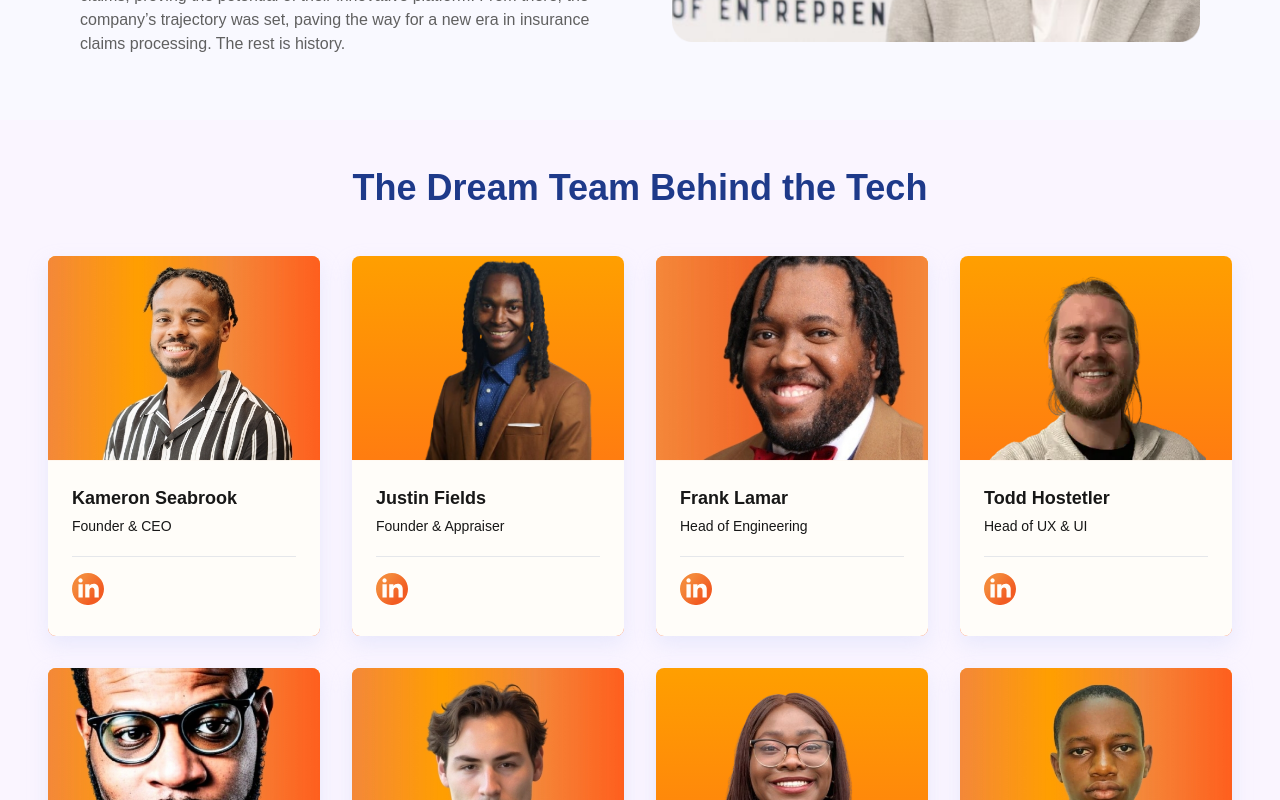
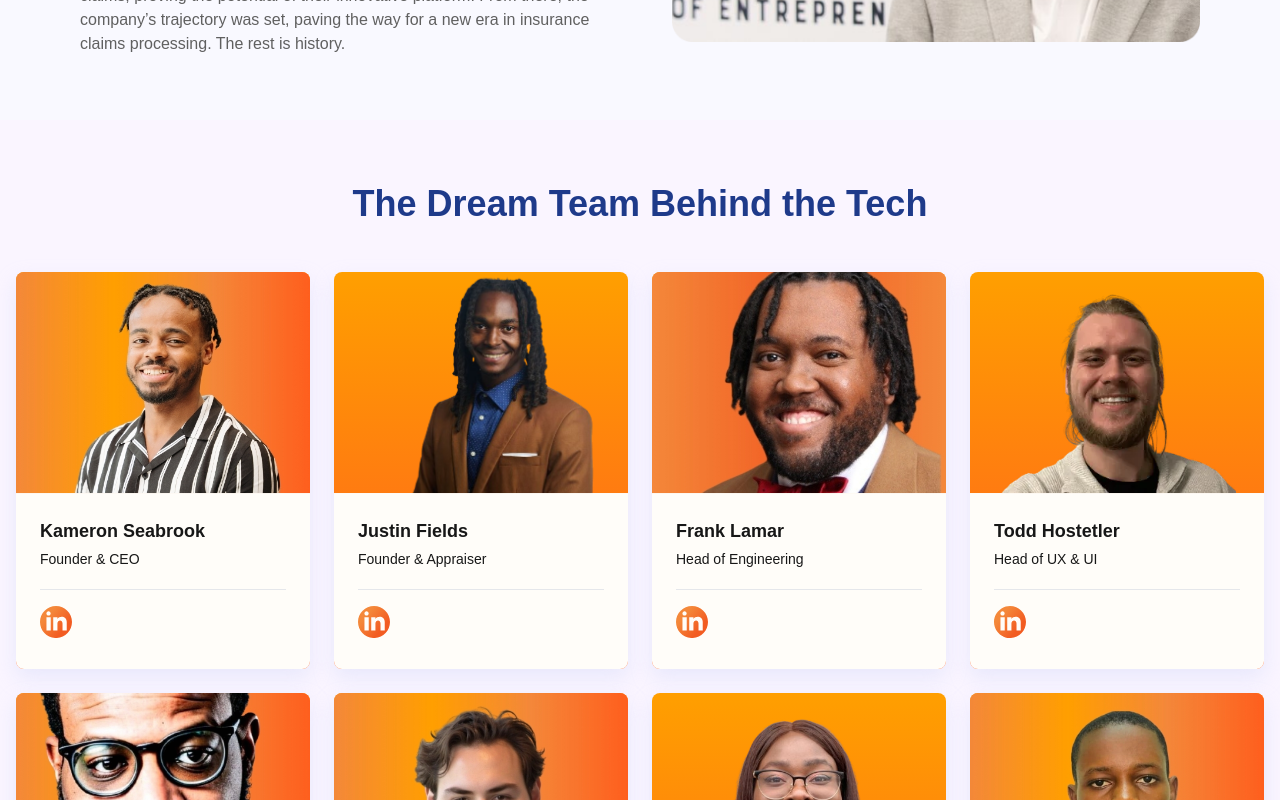
Before and after one commit to DevTaiwo18/OBAI-WEBSITE, a React (Vite) app: page /about in a window 1280 px wide. Shown: the part 780-1580 px from the top of the page. Built offline with nearby package versions, Linux system fonts and the light colour scheme.

Commit message:
Removed animation

```diff
--- a/src/Component/About_Us/About.jsx
+++ b/src/Component/About_Us/About.jsx
@@ -39,9 +39,9 @@ function About() {
         <WhoWeAre />
       </AnimatedSection> */}
 
-      <AnimatedSection>
+      <div>
         <DreamTeam />
-      </AnimatedSection>
+      </div>
 
       <AnimatedSection>
         <PeopleSay />
--- a/src/Component/About_Us/DreamTeam.jsx
+++ b/src/Component/About_Us/DreamTeam.jsx
@@ -1,3 +1,4 @@
+import { useEffect, useState } from 'react';
 import { motion } from 'framer-motion';
 import PropTypes from 'prop-types';
 import Kameron from '../../assets/Kameron_bg2.jpg';
@@ -21,22 +22,32 @@ const teamMembers = [
   { name: "Adeyemi Taiwo", role: "Jr. Software Engineer", image: Adeyemi, linkedin: "https://www.linkedin.com/in/adeyemi-taiwo-5892082b0/" },
 ];
 
-const TeamMemberCard = ({ name, role, image, linkedin }) => {
+const TeamMemberCard = ({ name, role, image, linkedin, delay }) => {
+  const [mounted, setMounted] = useState(false);
+
+  useEffect(() => {
+    setMounted(true);
+  }, []);
+
+  if (!mounted) {
+    return null;
+  }
+
   return (
     <motion.div
+      initial={{ opacity: 0, y: 20 }}
+      animate={{ opacity: 1, y: 0 }}
+      transition={{ duration: 0.5, delay: delay * 0.1 }}
       className="relative w-full bg-gradient-to-b from-brand-tertiary to-brand-primary rounded-lg overflow-hidden shadow-custom hover:shadow-lg transition-shadow duration-300"
-      whileHover={{ y: -5 }}
-      transition={{ type: "spring", stiffness: 300 }}
     >
       {/* Image Container */}
       <div className="w-full aspect-[4/3]">
         <img
           src={image}
           alt={name}
-          loading="lazy"
           className="w-full h-full object-cover object-center"
           onError={(e) => {
-            e.target.onerror = null; // Prevent infinite loop
+            e.target.onerror = null;
             e.target.style.display = 'none';
           }}
         />
@@ -57,11 +68,7 @@ const TeamMemberCard = ({ name, role, image, linkedin }) => {
             aria-label={`${name}'s LinkedIn Profile`}
             className="inline-block"
           >
-            <img
-              src={LinkedIn}
-              alt="LinkedIn"
-              className="w-6 sm:w-8 h-auto"
-            />
+            <img src={LinkedIn} alt="LinkedIn" className="w-6 sm:w-8 h-auto"/>
           </a>
         </div>
       </div>
@@ -74,14 +81,33 @@ TeamMemberCard.propTypes = {
   role: PropTypes.string.isRequired,
   image: PropTypes.string.isRequired,
   linkedin: PropTypes.string.isRequired,
+  delay: PropTypes.number
 };
 
 const DreamTeam = () => {
+  const [mounted, setMounted] = useState(false);
+
+  useEffect(() => {
+    // Ensure component is mounted
+    setMounted(true);
+
+    // Force a re-render after a brief delay
+    const timer = setTimeout(() => {
+      window.dispatchEvent(new Event('resize'));
+    }, 100);
+
+    return () => clearTimeout(timer);
+  }, []);
+
+  if (!mounted) {
+    return <div className="min-h-screen bg-purple-50" />;
+  }
+
   return (
-    <section className="py-8 sm:py-12 px-4 sm:px-6 lg:px-8 bg-purple-50">
-      <div className="max-w-7xl mx-auto">
+    <section className="bg-purple-50 w-full min-h-screen">
+      <div className="container mx-auto px-4 py-16">
         <motion.h1
-          className="text-2xl sm:text-3xl md:text-4xl font-extrabold text-blue-900 text-center mb-8 sm:mb-12 leading-tight px-4"
+          className="text-2xl sm:text-3xl md:text-4xl font-extrabold text-blue-900 text-center mb-12 leading-tight"
           initial={{ opacity: 0, y: -20 }}
           animate={{ opacity: 1, y: 0 }}
           transition={{ duration: 0.5 }}
@@ -89,9 +115,13 @@ const DreamTeam = () => {
           The Dream Team Behind the Tech
         </motion.h1>
 
-        <div className="grid grid-cols-1 sm:grid-cols-2 lg:grid-cols-3 xl:grid-cols-4 gap-4 sm:gap-6 lg:gap-8 px-4">
-          {teamMembers.map((member) => (
-            <TeamMemberCard key={member.name} {...member} />
+        <div className="grid grid-cols-1 sm:grid-cols-2 lg:grid-cols-3 xl:grid-cols-4 gap-6 w-full">
+          {teamMembers.map((member, index) => (
+            <TeamMemberCard
+              key={member.name}
+              {...member}
+              delay={index}
+            />
           ))}
         </div>
       </div>
```
